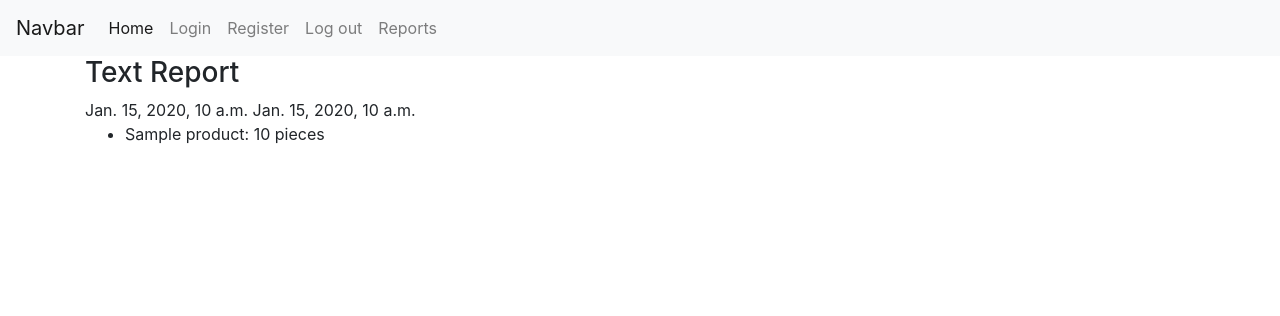
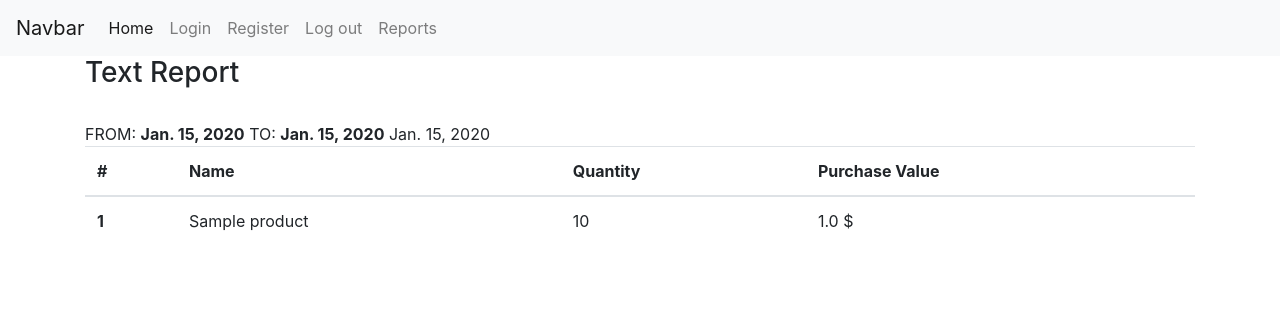
Before and after one commit to BartekKudelka/Raports_app, a Django app: page /raports_generator/show_text_report/1/ in a window 1280 px wide. Shown: the top 316 px of the page. Run offline with Django 3.2, Linux system fonts and the light colour scheme; tables that the repository leaves empty hold one stand-in row (values such as "Sample post"); some libraries are stand-ins or nearby versions.

Commit message:
logout view added, changed properties names on models, added some URL

```diff
--- a/raports_app/raports_app/urls.py
+++ b/raports_app/raports_app/urls.py
@@ -15,7 +15,7 @@ Including another URLconf
 """
 from django.conf.urls import include, url
 from django.contrib import admin
-from django.contrib.auth.views import login, logout
+from django.contrib.auth.views import LoginView, LogoutView
 
 from . import views
 
@@ -25,7 +25,7 @@ urlpatterns = [
     url(r'^$', views.home, name='home'),
     url(r'^sign_up/', views.sign_up, name="sign_up"),
 
-    url(r'^login/$', login, {'template_name': 'login.html'}, name="login"),
-    url(r'^logout/$', logout, {'next_page': '/logged_out/'}, name="logout"),
+    url(r'^login/$', LoginView, {'template_name': 'login.html'}, name="login"),
+    url(r'^logout/$', LogoutView, {'next_page': '/logged_out/'}, name="logout"),
     url(r'^logged_out/$', views.logged_out, name="logged_out"),
 ]
--- a/raports_app/raports_generator/models.py
+++ b/raports_app/raports_generator/models.py
@@ -32,7 +32,7 @@ class Product(models.Model):
 
 
 class Invoice(models.Model):
-    client = models.ForeignKey(Client)
+    client = models.ForeignKey(Client, on_delete = models.CASCADE)
     date_of_issue = models.DateField()
 
     def __str__(self):
--- a/raports_app/raports_generator/templates/text_report.html
+++ b/raports_app/raports_generator/templates/text_report.html
@@ -5,13 +5,36 @@
 {% endblock %}
 
 {% block body %}
-<h3>Text Report</h3>
-{{report.start_date}}
-{{report.end_date}}
+<h3>Text Report</h3></br>
+FROM:   <b>{{report.start_date.date}}</b>   TO:   <b>{{report.end_date.date}}</b>
 
-<ul>
+
+<table class="table">
+    <thead>
+    <tr>
+        <th scope="col">#</th>
+        <th scope="col">Name</th>
+        <th scope="col">Quantity</th>
+        <th scope="col">Purchase Value</th>
+    </tr>
+    </thead>
+    <tbody>
     {% for invoice in report.invoices.all %}
-    <li>{{invoice.invoice_item.get.product}}: {{invoice.invoice_item.get.quantity}} pieces</li>
+    {{invoice.date_of_issue}}
+
+
+        <tr>
+            <th scope="row">{{invoice.invoice_item.get.id}}</th>
+            <td>{{invoice.invoice_item.get.product}}</td>
+            <td>{{invoice.invoice_item.get.quantity}}</td>
+            <td>{{invoice.invoice_item.get.purchase_value}} $</td>
+        </tr>
+
+
     {% endfor %}
-</ul>
+    </tbody>
+</table>
+
+
+
 {% endblock %}
--- a/raports_app/raports_generator/views.py
+++ b/raports_app/raports_generator/views.py
@@ -17,7 +17,16 @@ def create_report(request):
 
 def show_text_report(request, id):
     report = Report.objects.get(id=id)
-    return render(request, 'text_report.html', {'report': report})
+
+    range = InvoiceItem.invoice
+    print(range)
+
+    query = InvoiceItem.objects.filter(id=id).query
+    query.group_by = ['product']
+
+    results = QuerySet(query=query, model=InvoiceItem)
+
+    return render(request, 'text_report.html', {'report': report, 'obj' :results, 'range' : range})
 
 
 def show_visual_report(request, id):
```
Also changed, not shown: raports_app/raports_generator/templates/reports.html (+4 -3 lines).
